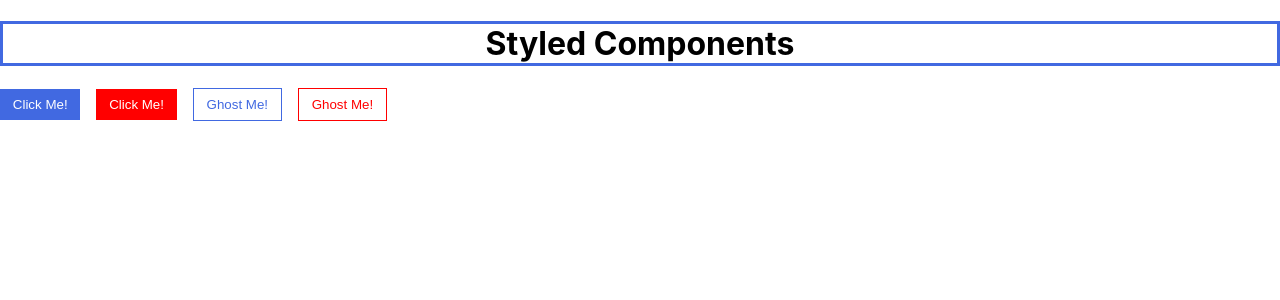
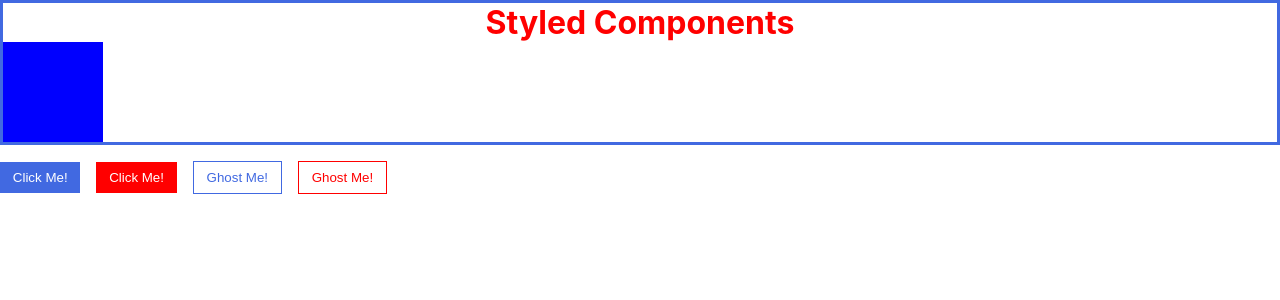
Before and after one commit to josefelipegh/React_Udemy_DorianDesings, a React (Create React App) app in the folder 10-styled-components/: page / in a window 1280 px wide. Shown: the top 300 px of the page. Built offline with nearby package versions, Linux system fonts and the light colour scheme.

Commit message:
Anidamiento

```diff
--- a/10-styled-components/src/components/title/Title.jsx
+++ b/10-styled-components/src/components/title/Title.jsx
@@ -6,17 +6,37 @@ const getBorder = (width, type, color) => {
     return `${width} ${type} ${color}`
 }
 
-const TitleStyled = styled.h1`
+const Header = styled.header`
     text-align: center;
     border: ${getBorder('3px', 'solid', 'royalblue')};
+    margin-bottom: 1rem;
+
+    & h1 {
+        margin: 0;
+        color: red;
+    }
+
+    & h1::after {
+        content: '';
+        display: block;
+        width: 100px;
+        height: 100px;
+        background-color: greenyellow;
+    }
+
+    &:hover ::after {
+        background-color: blue;
+    }
 `
 
 const Title = () => {
 
     return (
-        <>
-            <TitleStyled>Styled Components</TitleStyled>
-        </>
+        <Header>
+            <h1>
+                Styled Components
+            </h1>
+        </Header>
     );
 }
 
```
